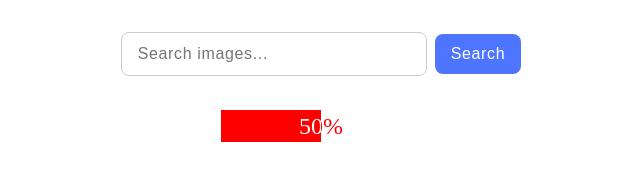
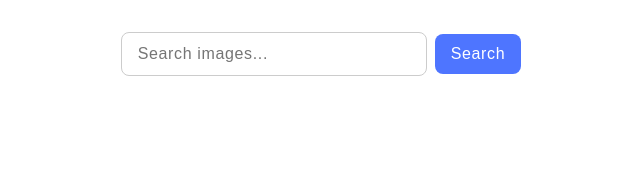
Before and after one commit to AnaChaplyhina/goit-js-hw-11, a plain HTML site: page index.html in a window 1280 px wide. Shown: the whole page, without its empty margins (319-959 px from the left). Drawn offline with Linux system fonts and the light colour scheme.

Commit message:
Deploying to gh-pages from @ AnaChaplyhina/goit-js-hw-11@f94281245f25b043986705a0dbcd05c36b633913 🚀

```diff
--- a/index.html
+++ b/index.html
@@ -19,7 +19,7 @@
 
     <main>
       <div class="gallery">
-        <span class="loader"></span>
+        <span class="loader hidden"></span>
       </div>
     </main>
 
```
